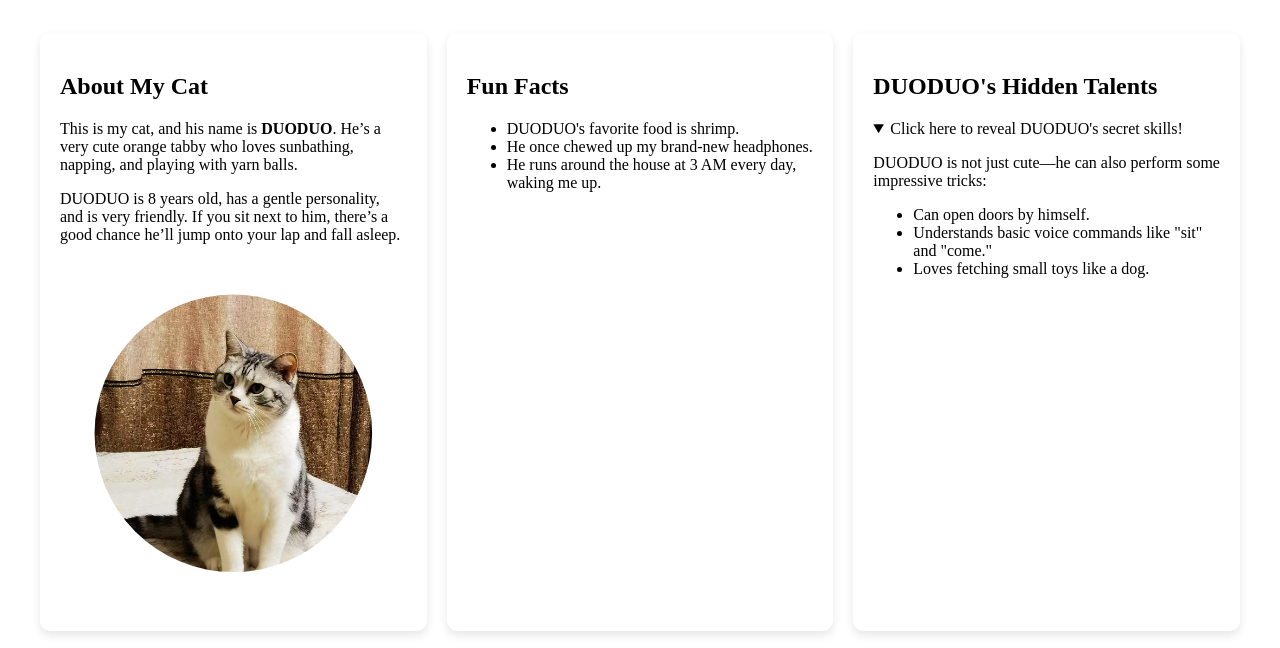
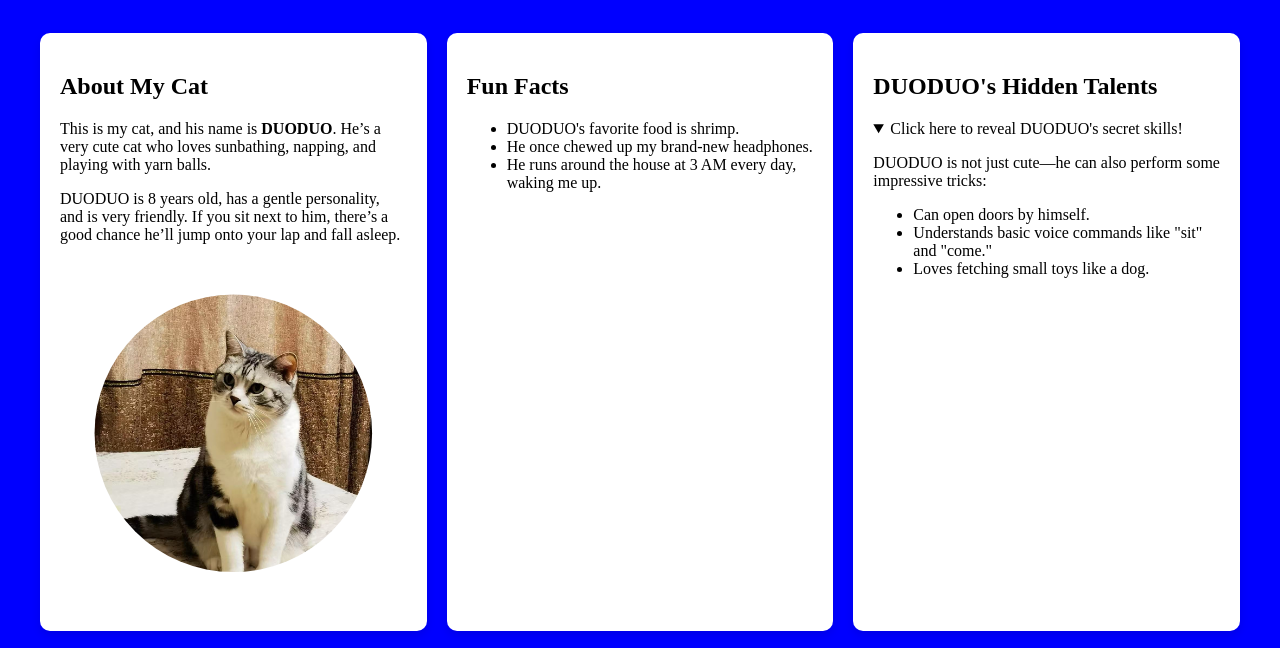
Before and after one commit to H26971/cs5356-hw3, a plain HTML site: page index.html in a window 1280 px wide. Both pictures are taken after a click on the heading "Click here to reveal DUODUO's secret skills!". Shown: the part 101-749 px from the top of the page. Drawn offline with Linux system fonts and the light colour scheme; no server answers.

Commit message:
mouse change

```diff
--- a/css/style.css
+++ b/css/style.css
@@ -49,6 +49,10 @@ nav a:hover {
     text-decoration: underline;
 }
 
+body {
+    transition: background-color 0.2s ease-in-out;
+}
+
 footer {
     margin-top: 40px;
     text-align: center;
--- a/index.html
+++ b/index.html
@@ -46,7 +46,7 @@
         <!-- About Section -->
         <article id="about-cat">
             <h2>About My Cat</h2>
-            <p>This is my cat, and his name is <strong>DUODUO</strong>. He’s a very cute orange tabby who loves sunbathing, napping, and playing with yarn balls.</p>
+            <p>This is my cat, and his name is <strong>DUODUO</strong>. He’s a very cute cat who loves sunbathing, napping, and playing with yarn balls.</p>
             <p>DUODUO is 8 years old, has a gentle personality, and is very friendly. If you sit next to him, there’s a good chance he’ll jump onto your lap and fall asleep.</p>
             <img src="images/my-cat.jpg" alt="My cat DUODUO" width="300">
         </article>
@@ -86,5 +86,6 @@
         <p>Contact me at: <a href="cat@example.com">cat@example.com</a></p>
     </footer>
 <script src="js/fetchcatfact.js"></script>
+<script src="js/mouse-tracker.js"></script>
 </body>
 </html>
--- /dev/null
+++ b/js/mouse-tracker.js
@@ -0,0 +1,9 @@
+document.addEventListener("mousemove", (event) => {
+    let x = event.clientX / window.innerWidth;
+    let y = event.clientY / window.innerHeight;
+    let red = Math.round(x * 255);
+    let green = Math.round(y * 255);
+    let blue = Math.round((1 - x) * 255);
+
+    document.body.style.backgroundColor = `rgb(${red}, ${green}, ${blue})`;
+});
```
